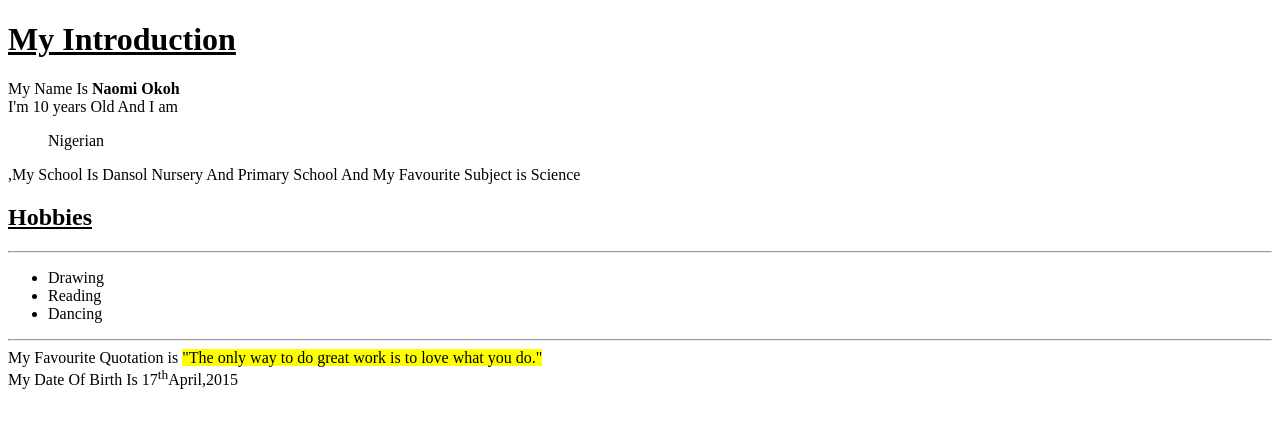
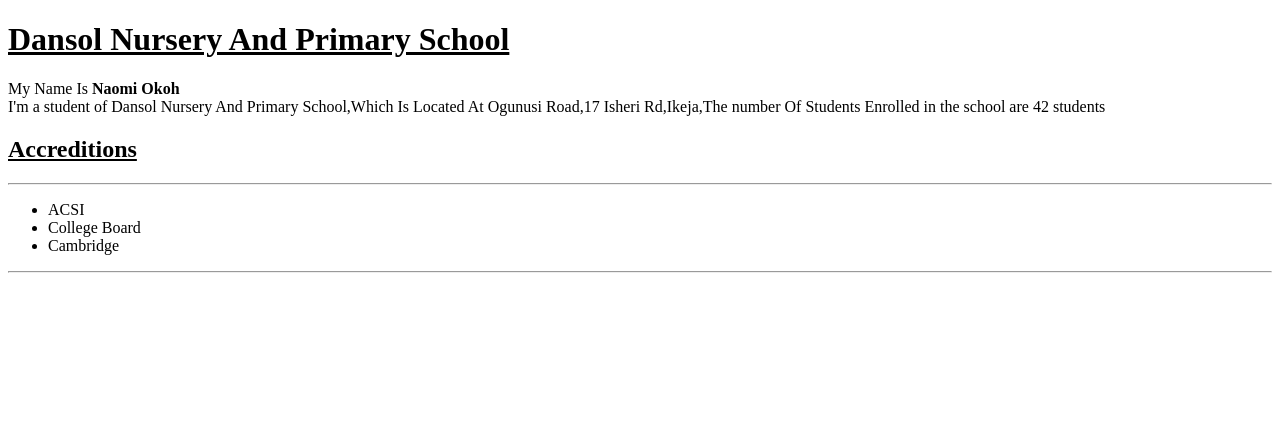
Before and after one commit to Naomi123-design/Naomi-html-lessons, a plain HTML site: page MyIntroduction.html in a window 1280 px wide. Drawn offline with Linux system fonts and the light colour scheme.

Commit message:
html elements and formating

```diff
--- a/MyIntroduction.html
+++ b/MyIntroduction.html
@@ -5,19 +5,16 @@
             My Introduction
         </title>
         <body>
-            <u><h1>My Introduction</h1></u>
-            <p>My Name Is <b>Naomi Okoh</b> <br>I'm 10 years Old
-            And I am <blockquote>Nigerian</blockquote> ,My School Is Dansol Nursery And Primary School And My Favourite Subject is Science
-            <u><h2>Hobbies</h2></u>
+            <u><h1>Dansol Nursery And Primary School</h1></u>
+            <p>My Name Is <b>Naomi Okoh</b> <br>I'm a student of Dansol Nursery And Primary School,Which Is Located At Ogunusi Road,17 Isheri Rd,Ikeja,The number Of Students Enrolled in the school are 42 students
+            <u><h2>Accreditions</h2></u>
             <hr>
             <ul>
-                <li>Drawing</li>
-                <li>Reading</li>
-                <li>Dancing</li>
+                <li>ACSI</li>
+                <li>College Board</li>
+                <li>Cambridge</li>
             </ul>
-            <hr>
-            My Favourite Quotation is <mark>"The only way to do great work is to love what you do."</mark>
-        <br> My Date Of Birth Is 17<sup>th</sup>April,2015</p>
+            <hr/>
         </body>
     </head>
 </html>
```
